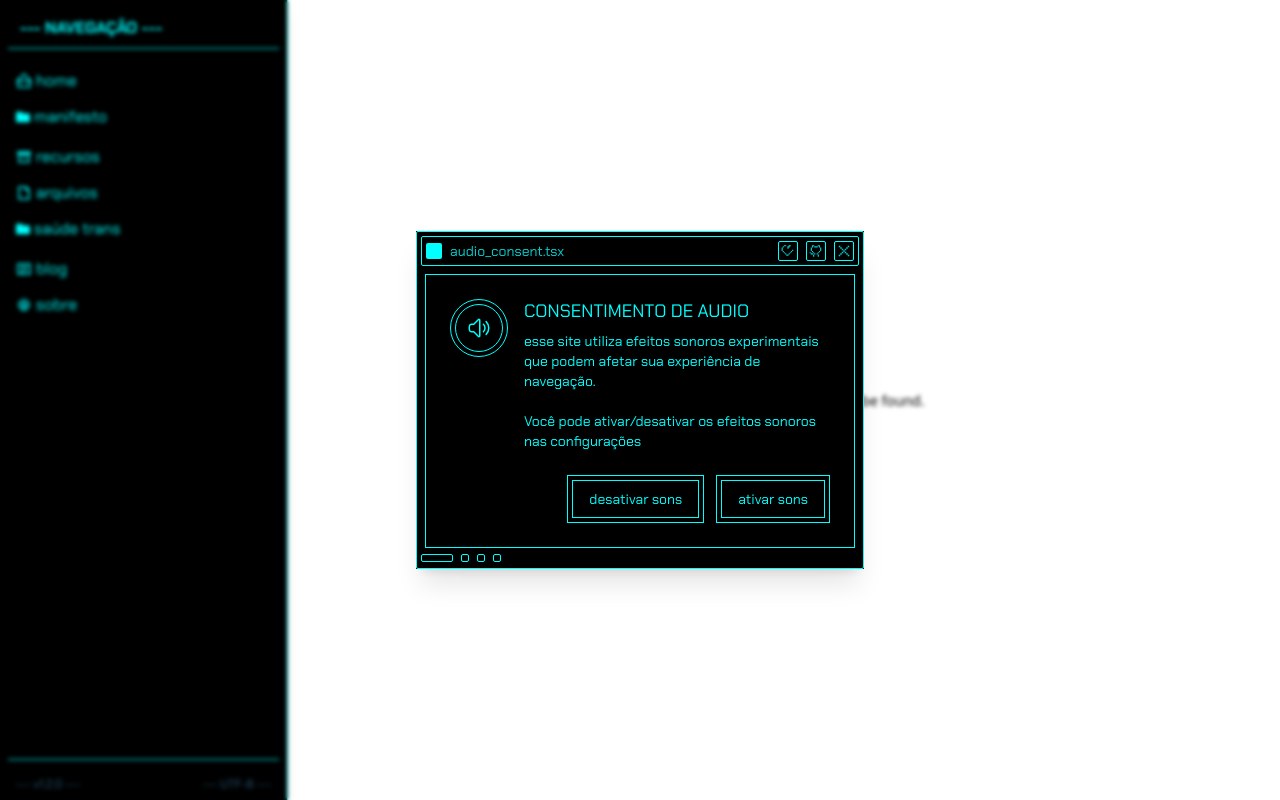
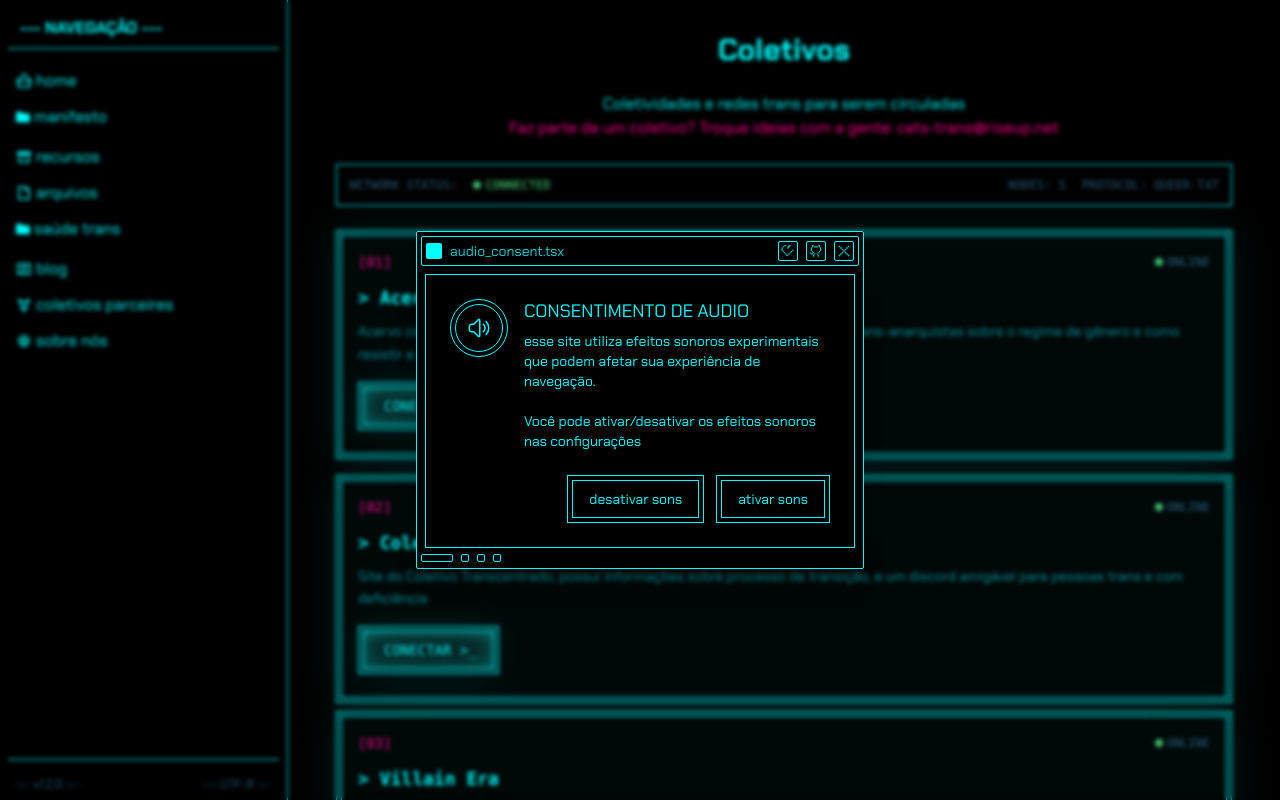
Before and after one commit to Coletivo-Anarquista-Trans/site, a Next.js app: page /coletivos in a window 1280 px wide. Before the commit this address had no page. Shown: the top 800 px of the page. Built offline with nearby package versions, Linux system fonts and the light colour scheme.

Commit message:
feat: adicionando uma página para os coletivos

```diff
--- /dev/null
+++ b/src/app/coletivos/page.tsx
@@ -0,0 +1,179 @@
+//app/coletivos/page.tsx
+"use client";
+
+import { useState, useEffect } from "react";
+import { motion } from "framer-motion";
+import { useCyberSection } from "@/context/CyberSectionsContext/CyberSections";
+import CyberContainer from "@/components/atoms/CyberContainer";
+import CyberButton from "@/components/atoms/CyberButton";
+import Link from "next/link";
+
+const coletivosData = [
+  {
+    id: '6',
+    title: 'Acervo trans-anarquista',
+    type: 'link' as const,
+    url: 'https://transanarquismo.noblogs.org/acervo/',
+    description: 'Acervo com textos, livros e artigos sobre dissidência de gênero, perspectivas trans-anarquistas sobre o regime de gênero e como resistir e abolí-lo pela libertação do corpo',
+    category: 'Livros e Artigos',
+    status: 'ONLINE',
+    location: 'DIGITAL'
+  },
+  {
+    id: '7',
+    title: 'Coletivo Transcentrado',
+    type: 'link' as const,
+    url: 'https://coletivotranscentrado.com.br/',
+    description: 'Site do Coletivo Transcentrado, possui informações sobre processo de transição, e um discord amigável para pessoas trans e com deficiência',
+    category: 'Coletivos',
+    status: 'ONLINE',
+    location: 'BRASIL'
+  },
+  {
+    id: '8',
+    title: 'Villain Era',
+    type: 'link' as const,
+    url: "https://villain-era.carrd.co/#guerra",
+    description: 'Coletivo de artistas trans de Juiz de Fora (Minas Gerais), que tem o objetivo de expor, enaltecer, e compartilhar a arte e a poética de seus alunes Trans...e dominar o mundo. Todes criadores e suas diversidades de gênero são bem vindes.',
+    category: 'Coletivos',
+    status: 'ONLINE',
+    location: 'JUIZ DE FORA - MG'
+  },
+  {
+    id: '9',
+    title: 'Revolta Anarkokuir',
+    type: 'link' as const,
+    url: 'https://anarkokuir.hotglue.me/',
+    description: 'Coletivo anarquista queer.',
+    category: 'Coletivos',
+    status: 'ONLINE',
+    location: 'DIGITAL'
+  },
+  {
+    id: '10',
+    title: 'Revista Estudos Transviades',
+    type: 'link' as const,
+    url: 'https://www.revistaestudostransviades.com/',
+    description: 'A Revista Estudos Transviades propõe um espaço de trocas e produção de conhecimento, livre de demandas academicistas como iniciativa para criar um espaço de acolhimento e divulgação de produções de pessoas transmasculinas.',
+    category: 'Coletivos',
+    status: 'ONLINE',
+    location: 'DIGITAL'
+  }
+];
+const CyberCollectiveCard = ({ collective, index }: { collective: any, index: number }) => {
+  return (
+    <motion.div
+      initial={{ opacity: 0, y: 20 }}
+      animate={{ opacity: 1, y: 0 }}
+      transition={{ delay: index * 0.1, duration: 0.3 }}
+      className="mb-4"
+    >
+      <CyberContainer
+        className="border border-accent1 p-1 w-full crt-screen crt-curvature crt-scanlines crt-reflection granular-effect"
+        glowingBorders
+      >
+        <CyberContainer className="border border-accent1 p-4 bg-background">
+          <div className="flex items-center justify-between mb-3">
+            <span className="text-accent5 text-sm font-mono">
+              [{String(index + 1).padStart(2, '0')}]
+            </span>
+            <div className="flex items-center gap-3">
+              <div className="flex items-center gap-1">
+                <div className={`w-2 h-2 rounded-full ${collective.status === 'ONLINE' ? 'bg-green-400 animate-pulse' : 'bg-red-400'
+                  }`} />
+                <span className="text-xs text-accent3 font-mono">{collective.status}</span>
+              </div>
+            </div>
+          </div>
+
+          <h3 className="text-lg font-bold text-accent1 mb-2 font-mono">
+            &gt; {collective.title}
+          </h3>
+
+          <p className="text-accent2 text-sm mb-4 leading-relaxed">
+            {collective.description}
+          </p>
+
+          <CyberContainer className="mt-3">
+            <CyberContainer
+              className="inline-block border border-accent1 crt-screen crt-curvature crt-reflection granular-effect p-1"
+            >
+              <CyberContainer
+                className="inline-block align-top border border-accent1 crt-screen crt-curvature crt-reflection granular-effect"
+              >
+                <Link href={collective.url} target="_blank" rel="noopener noreferrer">
+                  <CyberButton
+                    className="inline-flex items-center px-3 py-1.5 text-sm font-medium text-accent-1 transition-colors"
+                  >
+                    <span className="ml-1 text-accent1 font-mono">CONECTAR &gt;_</span>
+                  </CyberButton>
+                </Link>
+              </CyberContainer>
+            </CyberContainer>
+          </CyberContainer>
+        </CyberContainer>
+      </CyberContainer>
+    </motion.div>
+  );
+};
+
+export default function Coletivos() {
+  const { registerCyberSection } = useCyberSection();
+
+  useEffect(() => {
+    coletivosData.forEach((collective) => {
+      registerCyberSection("coletivos", `coletivo-${collective.id}`, collective.title);
+    });
+  }, [registerCyberSection]);
+
+  return (
+    <CyberContainer className="min-h-screen flex flex-col items-center overflow-x-hidden px-4 py-8">
+      <CyberContainer className="w-full max-w-4xl">
+        <CyberContainer className="text-2xl sm:text-3xl font-bold text-accent1 mb-6 text-center">
+          Coletivos
+        </CyberContainer>
+
+        <CyberContainer className="text-accent1 mb-6 text-center">
+          Coletividades e redes trans para serem circuladas
+          <br />
+          <span className="text-accent5">
+            Faz parte de um coletivo? Troque ideias com a gente: cats-trans@riseup.net
+          </span>
+        </CyberContainer>
+
+        <motion.div
+          initial={{ opacity: 0 }}
+          animate={{ opacity: 1 }}
+          transition={{ delay: 0.3, duration: 0.5 }}
+          className="mb-6"
+        >
+          <CyberContainer className="border border-accent1 p-3">
+            <div className="flex items-center justify-between text-xs font-mono">
+              <div className="flex items-center gap-4">
+                <span className="text-accent3">NETWORK STATUS:</span>
+                <div className="flex items-center gap-1">
+                  <div className="w-2 h-2 bg-green-400 rounded-full animate-pulse" />
+                  <span className="text-green-400">CONNECTED</span>
+                </div>
+              </div>
+              <div className="flex items-center gap-4">
+                <span className="text-accent3">NODES: {coletivosData.length}</span>
+                <span className="text-accent3">PROTOCOL: QUEER-T4T</span>
+              </div>
+            </div>
+          </CyberContainer>
+        </motion.div>
+
+        <div className="space-y-2">
+          {coletivosData.map((collective, index) => (
+            <CyberCollectiveCard
+              key={collective.id}
+              collective={collective}
+              index={index}
+            />
+          ))}
+        </div>
+      </CyberContainer>
+    </CyberContainer>
+  );
+}
--- a/src/components/organism/CyberSidebar/CyberSidebarIcons.tsx
+++ b/src/components/organism/CyberSidebar/CyberSidebarIcons.tsx
@@ -334,27 +334,6 @@ export const HealthIcon = ({ className = "" }: { className?: string }) => (
   </svg>
 );
 
-export const CustomizationIcon = ({
-  className = "",
-}: {
-  className?: string;
-}) => (
-  <svg
-    width="16"
-    height="16"
-    viewBox="0 0 16 16"
-    fill="none"
-    className={`mr-1 ${className}`}
-  >
-    <path
-      d="M8 2L10 6L14 7L11 10L11 14L8 12L5 14L5 10L2 7L6 6L8 2Z"
-      stroke="currentColor"
-      strokeWidth="1.5"
-      strokeLinejoin="round"
-    />
-  </svg>
-);
-
 export const ArchiveIcon = ({ className = "" }: { className?: string }) => (
   <svg
     width="16"
@@ -379,3 +358,77 @@ export const ArchiveIcon = ({ className = "" }: { className?: string }) => (
     />
   </svg>
 );
+
+export const CustomizationIcon = ({
+  className = "",
+}: {
+  className?: string;
+}) => (
+  <svg
+    width="16"
+    height="16"
+    viewBox="0 0 16 16"
+    fill="none"
+    className={`mr-1 ${className}`}
+  >
+    <path
+      d="M8 2L10 6L14 7L11 10L11 14L8 12L5 14L5 10L2 7L6 6L8 2Z"
+      stroke="currentColor"
+      strokeWidth="1.5"
+      strokeLinejoin="round"
+    />
+  </svg>
+);
+
+export const TransgenderIcon = ({ className = "" }: { className?: string }) => (
+  <svg
+    width="16"
+    height="16"
+    viewBox="0 0 16 16"
+    fill="none"
+    className={`mr-1 ${className}`}
+  >
+    <circle cx="8" cy="8" r="3" stroke="currentColor" strokeWidth="1.5" />
+
+    <path
+      d="M11 5L13 3"
+      stroke="currentColor"
+      strokeWidth="1.5"
+      strokeLinecap="round"
+    />
+    <path
+      d="M11 3H13V5"
+      stroke="currentColor"
+      strokeWidth="1.5"
+      strokeLinecap="round"
+      strokeLinejoin="round"
+    />
+
+    <path
+      d="M8 11V14"
+      stroke="currentColor"
+      strokeWidth="1.5"
+      strokeLinecap="round"
+    />
+    <path
+      d="M6 13H10"
+      stroke="currentColor"
+      strokeWidth="1.5"
+      strokeLinecap="round"
+    />
+
+    <path
+      d="M5 5L3 3"
+      stroke="currentColor"
+      strokeWidth="1.5"
+      strokeLinecap="round"
+    />
+    <path
+      d="M3 5V3H5"
+      stroke="currentColor"
+      strokeWidth="1.5"
+      strokeLinecap="round"
+      strokeLinejoin="round"
+    />
+  </svg>
+);
--- a/src/components/organism/CyberSidebar/index.tsx
+++ b/src/components/organism/CyberSidebar/index.tsx
@@ -15,6 +15,7 @@ import {
   ArchiveIcon,
   AboutIcon,
   HamburgerIcon,
+  TransgenderIcon,
   CloseIcon,
 } from "./CyberSidebarIcons";
 import CyberMiniButton from "@/components/atoms/CyberMiniButton";
@@ -329,10 +330,19 @@ export default function CyberSidebar() {
       </motion.div>
 
       <motion.div variants={itemVariants}>
+        <Link href="/coletivos" passHref >
+          <CyberMiniButton className="flex items-center w-full hover:bg-accent1 hover:text-background">
+            <TransgenderIcon />
+            <span>coletivos parceires</span>
+          </CyberMiniButton>
+        </Link>
+      </motion.div>
+
+      <motion.div variants={itemVariants}>
         <Link href="/sobre" passHref >
           <CyberMiniButton className="flex items-center w-full hover:bg-accent1 hover:text-background">
             <AboutIcon />
-            <span>sobre</span>
+            <span>sobre nós</span>
           </CyberMiniButton>
         </Link>
       </motion.div>
```
Also changed, not shown: src/data/resources.ts (+2 -40 lines).
